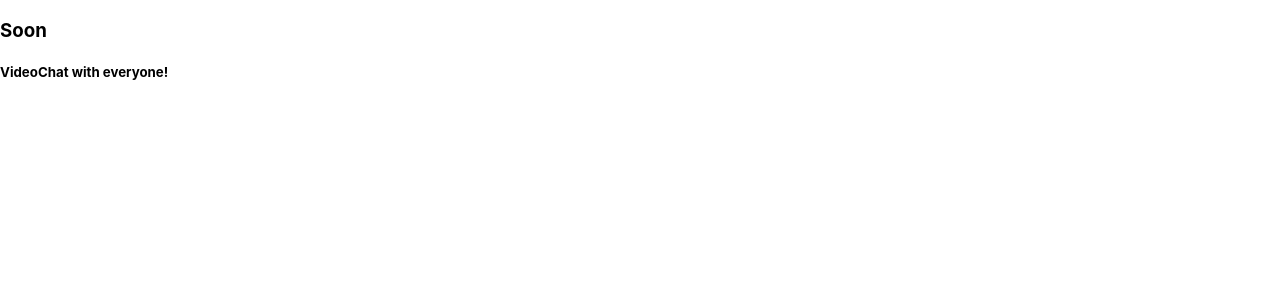
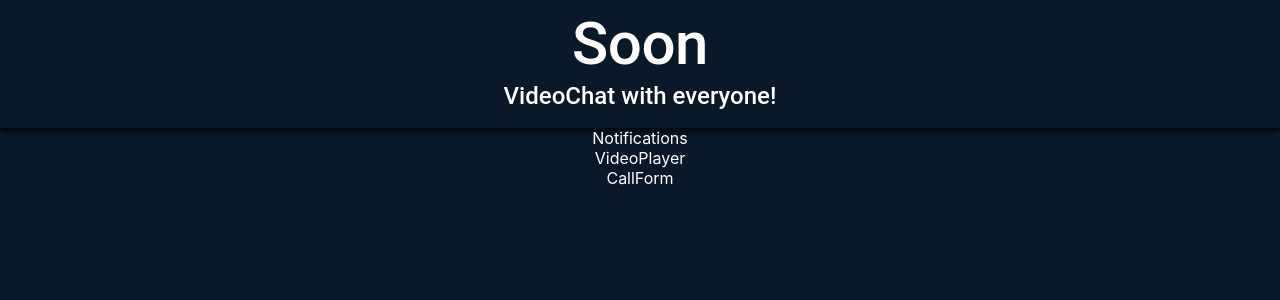
Before and after one commit to galobponce/soon, a React (Create React App) app in the folder client/: page / in a window 1280 px wide. Shown: the top 300 px of the page. Built offline with nearby package versions, Linux system fonts and the light colour scheme; no server answers.

Commit message:
Agrego templates de componentes con estilo base

```diff
--- a/client/src/App.tsx
+++ b/client/src/App.tsx
@@ -1,12 +1,22 @@
 import { FC } from 'react';
+import { Header, Notifications, VideoPlayer, CallForm } from './components';
+import { useAppStyles } from './appStyles';
+import { SocketProvider } from './context/Socket/SocketProvider';
 
 
 const App: FC = () => {
+
+  const styles = useAppStyles();
+
   return (
-    <div className="app-container">
-      <h3>Soon</h3>
-      <h5>VideoChat with everyone!</h5>
-    </div>
+    <SocketProvider>
+      <div className={styles.appContainer}>
+        <Header />
+        <Notifications />
+        <VideoPlayer />
+        <CallForm />
+      </div>
+    </SocketProvider>
   );
 }
 
--- /dev/null
+++ b/client/src/appStyles.ts
@@ -0,0 +1,14 @@
+import { createStyles, makeStyles } from "@material-ui/core";
+
+export const useAppStyles = makeStyles(() => createStyles({
+  appContainer: {
+    width: '100%',
+    height: '100vh',
+    backgroundColor: '#0A1929',
+    color: '#ffff',
+    display: 'flex',
+    flexFlow: 'column nowrap',
+    alignItems: 'center',
+    justifyContent: 'flex-start'
+  }
+}));
--- /dev/null
+++ b/client/src/components/CallForm/CallForm.tsx
@@ -0,0 +1,12 @@
+import { FC } from 'react';
+
+
+const CallForm: FC = () => {
+  return (
+      <div>
+        CallForm
+      </div>
+  );
+}
+
+export default CallForm;
--- /dev/null
+++ b/client/src/components/Header/Header.tsx
@@ -0,0 +1,18 @@
+import { FC } from "react";
+import { Typography } from "@material-ui/core";
+import { useHeaderStyles } from './headerStyles';
+
+
+const Header: FC = () => {
+
+  const styles = useHeaderStyles();
+
+  return (
+    <div className={styles.headerContainer}>
+      <Typography style={{ fontWeight: '500' }} variant="h2">Soon</Typography>
+      <Typography style={{ fontWeight: '500' }} variant="h5">VideoChat with everyone!</Typography>
+    </div>
+  );
+};
+
+export default Header;
--- /dev/null
+++ b/client/src/components/Header/headerStyles.ts
@@ -0,0 +1,15 @@
+import { createStyles, makeStyles } from "@material-ui/core";
+
+export const useHeaderStyles = makeStyles(() => createStyles({
+  headerContainer: {
+    padding: '.5rem 0 1rem 0',
+    width: '100%',
+    textAlign: 'center',
+    fontWeight: 'bold',
+    display: 'flex',
+    flexFlow: 'column nowrap',
+    alignItems: 'center',
+    justifyContent: 'center',
+    boxShadow: '0px 4px 5px 0px rgba(0,0,0,0.75)'
+  }
+}));
--- /dev/null
+++ b/client/src/components/Notifications/Notifications.tsx
@@ -0,0 +1,12 @@
+import { FC } from 'react';
+
+
+const Notifications: FC = () => {
+  return (
+      <div>
+        Notifications
+      </div>
+  );
+}
+
+export default Notifications;
--- /dev/null
+++ b/client/src/components/VideoPlayer/VideoPlayer.tsx
@@ -0,0 +1,12 @@
+import { FC } from 'react';
+
+
+const VideoPlayer: FC = () => {
+  return (
+      <div>
+        VideoPlayer
+      </div>
+  );
+}
+
+export default VideoPlayer;
--- /dev/null
+++ b/client/src/components/index.ts
@@ -0,0 +1,4 @@
+export { default as Header } from './Header/Header';
+export { default as CallForm } from './CallForm/CallForm';
+export { default as VideoPlayer } from './VideoPlayer/VideoPlayer';
+export { default as Notifications } from './Notifications/Notifications';
```
